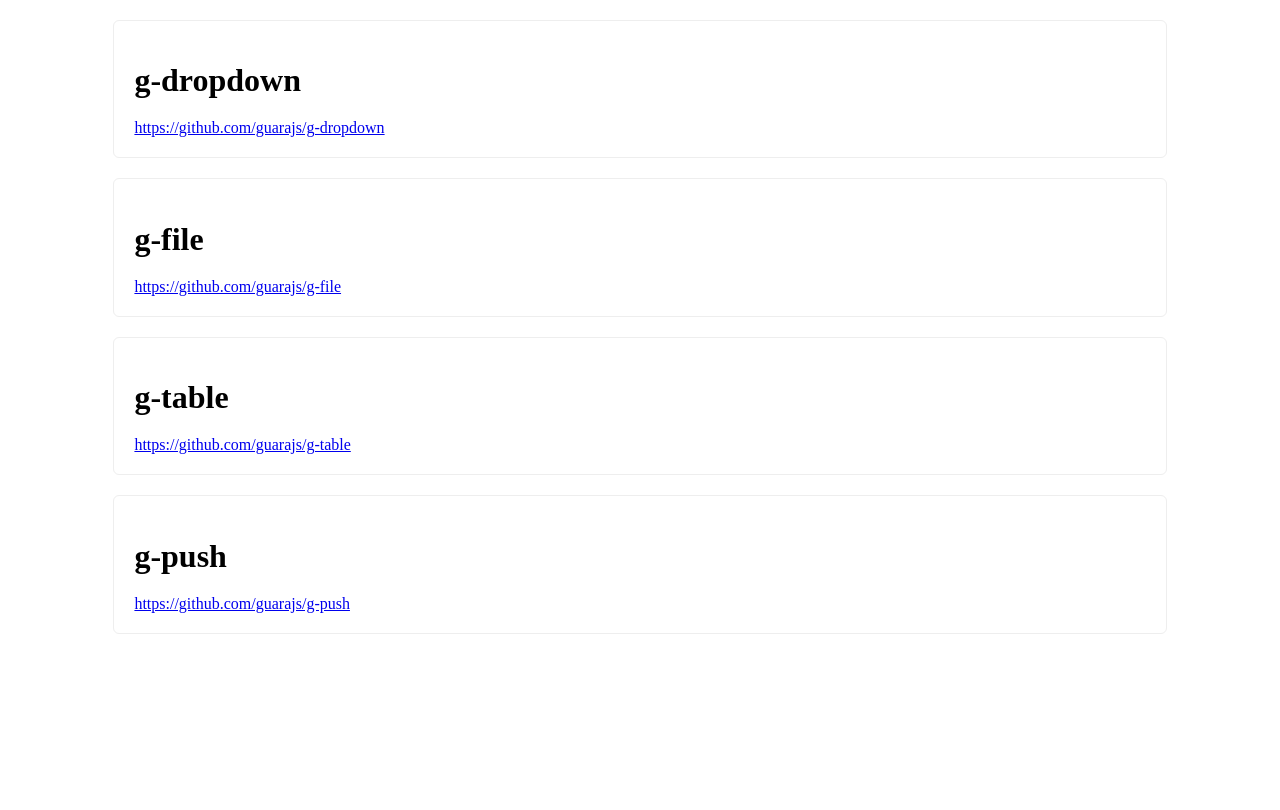
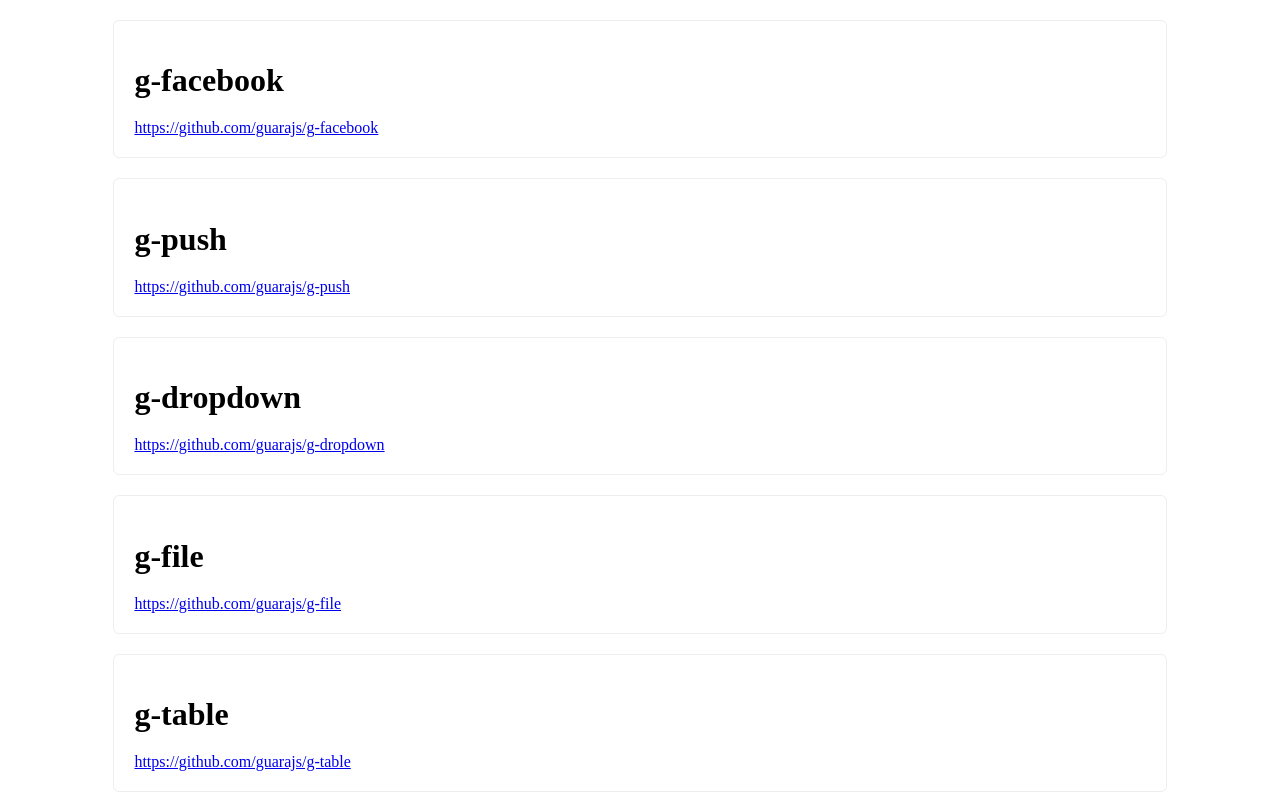
Before and after one commit to guarajs/guara-demo, a website: page index.html in a window 1280 px wide. Drawn offline with Linux system fonts and the light colour scheme.

Commit message:
Added <g-facebook-sample> and <g-push-sample>

```diff
--- a/index.html
+++ b/index.html
@@ -7,9 +7,20 @@
 		<link rel="import" href="bower/g-dropdown/g-dropdown-sample.html">
 		<link rel="import" href="bower/g-file/g-file-sample.html">
 		<link rel="import" href="bower/g-push/g-push-sample.html">
+		<link rel="import" href="bower/g-facebook/g-facebook-sample.html">
 		<link rel="stylesheet" href="app.css">
 	</head>
 	<body unresolved>
+		<div class="demo">
+			<h1>g-facebook</h1>
+			<a href="https://github.com/guarajs/g-facebook">https://github.com/guarajs/g-facebook</a>
+			<g-facebook-sample></g-facebook-sample>
+		</div>
+		<div class="demo">
+			<h1>g-push</h1>
+			<a href="https://github.com/guarajs/g-push">https://github.com/guarajs/g-push</a>
+			<g-push-sample></g-push-sample>
+		</div>
 		<div class="demo">
 			<h1>g-dropdown</h1>
 			<a href="https://github.com/guarajs/g-dropdown">https://github.com/guarajs/g-dropdown</a>
@@ -25,11 +36,6 @@
 			<a href="https://github.com/guarajs/g-table">https://github.com/guarajs/g-table</a>
 			<g-table-sample></g-table-sample>
 		</div>
-		<div class="demo">
-			<h1>g-push</h1>
-			<a href="https://github.com/guarajs/g-push">https://github.com/guarajs/g-push</a>
-			<g-push-sample></g-push-sample>
-		</div>
 		<script>
 			window.addEventListener('polymer-ready', function(e) {});
 		</script>
```
